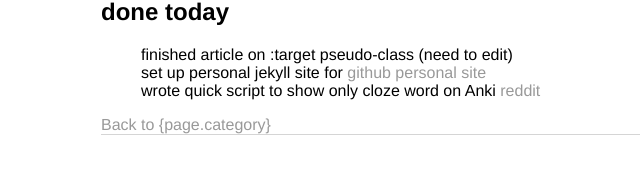
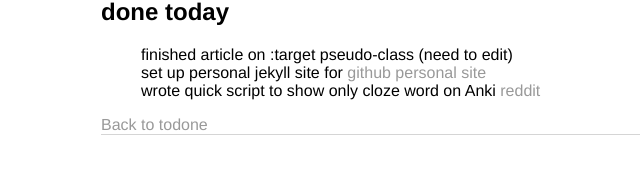
Before and after one commit to btmbtm/btmbtm.github.io, a Jekyll site: the page built from _posts/2016-07-15-todone-1.md, in a window 1280 px wide. Shown: the part 242-416 px from the top of the page, without its empty margins (264-904 px from the left). Built offline with Jekyll 4.4.1, drawn with Linux system fonts in a browser that asks for light colours.

Commit message:
Update post.html

```diff
--- a/_layouts/post.html
+++ b/_layouts/post.html
@@ -8,4 +8,4 @@ layout: default
   {{ content }}
 </div>
 
-<a href="http://btmbtm.github.io/categories/{page.category}.html"> Back to {page.category} </a>
+<a href="http://btmbtm.github.io/categories/{{page.category}}.html"> Back to {{page.category}} </a>
```
